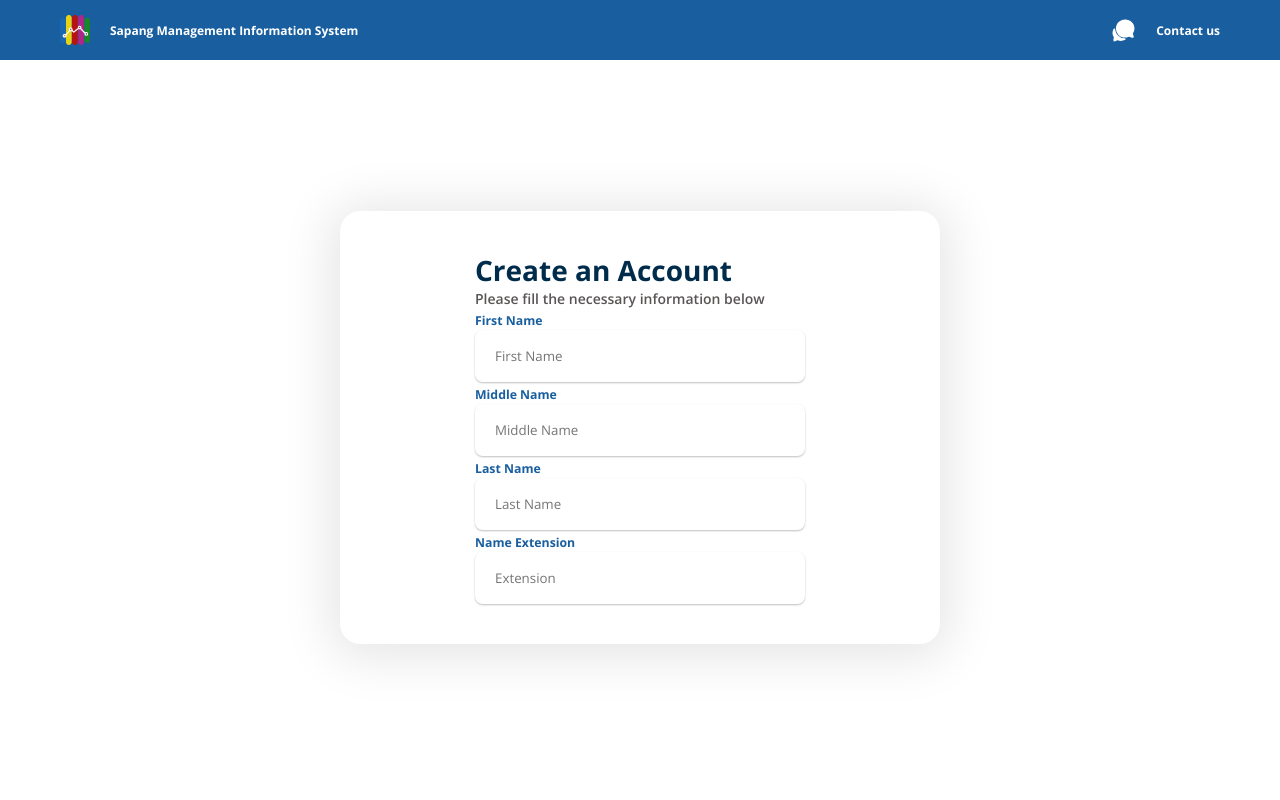
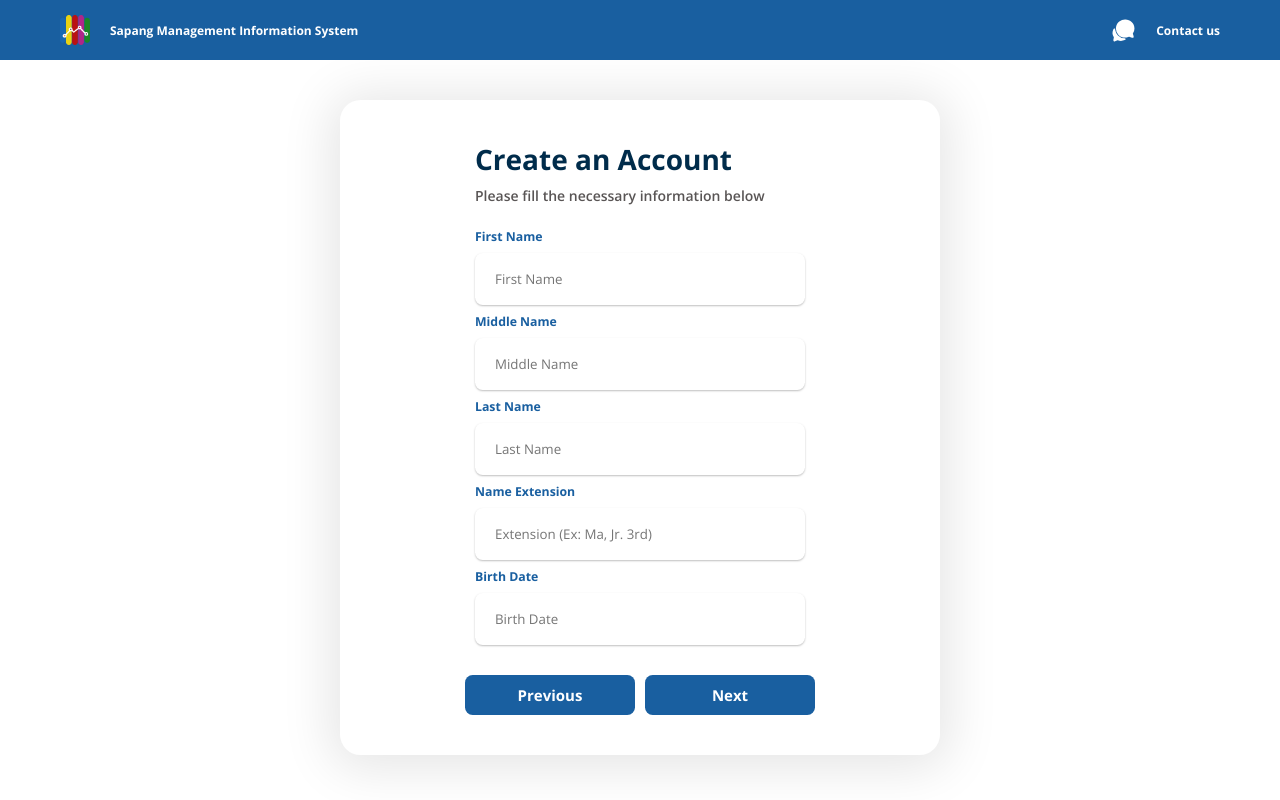
Before and after one commit to JPvenadas/Management-Information-System-For-Sapang-Binangonan-Rizal, a PHP site: page /Pages/Register/RegistrationForm.php in a window 1280 px wide. Run offline with PHP 8.4, Linux system fonts and the light colour scheme.

Commit message:
registration step 2 (design)

```diff
--- a/Components/Registration/Step2.php
+++ b/Components/Registration/Step2.php
@@ -13,6 +13,17 @@
         <input placeholder="Last Name" id="lastName" class="input" type="text">
          <!-- Name Extension input -->
          <label class="label" for="extension">Name Extension</label>
-        <input placeholder="Extension" id="extension" class="input" type="text">
+        <input placeholder="Extension (Ex: Ma, Jr. 3rd)" id="extension" class="input" type="text">
+         <!-- Name Extension input -->
+         <label class="label" for="Birthdate">Birth Date</label>
+        <input placeholder="Birth Date" onfocus="(this.type = 'date')" id="BirthDate" class="input" type="text">
+    </div>
+    <div class="button-group">
+        <div class="action-button">
+            <p>Previous</p>
+        </div>
+        <div class="action-button">
+            <p>Next</p>
+        </div>
     </div>
 </div>
--- a/Styles/register.css
+++ b/Styles/register.css
@@ -54,7 +54,7 @@ ion-icon{
     display: flex;
     flex-direction: column;
     align-items: center;
-    gap: 10px;
+    gap: 30px;
 }
 .system-vector{
     width: 420px;
@@ -92,19 +92,25 @@ ion-icon{
     justify-content: center;
     align-items: center;
 }
-.Proceed p{
+.Proceed p, .action-button p{
     color: white;
     font-size: 15px;
     font-weight: 700;
 }
 .limit-width{
     width: 330px;
+    display: flex;
+    gap: 8px;
+    flex-direction: column;
 }
 .instructions, .text{
     font-weight: 600;
     font-size: 14px;
     line-height: 19px;
     color: #595555;
+}
+.text{
+    margin-bottom: 15px;
 }
 .label{
     font-style: normal;
@@ -126,3 +132,17 @@ input{
     padding: 0 20px;
     transition: ease .4s;
 }
+.button-group{
+    display: flex;
+    width: 350px;
+    justify-content: space-between;
+}
+.action-button{
+    width: 170px;
+    height: 40px;
+    background: #195FA0;
+    border-radius: 7.69401px;
+    display: flex;
+    justify-content: center;
+    align-items: center;
+}
```
